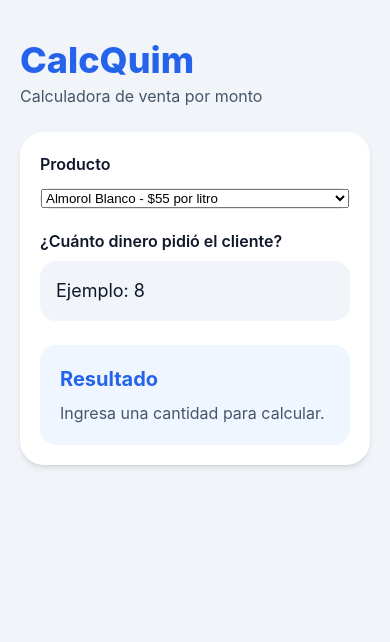
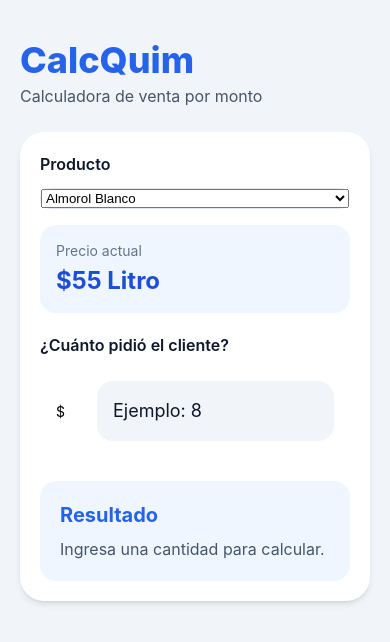
Before and after one commit to PalomaRmMz/calcQuim, a React Native app: screen / in a window 390 px wide. Shown: the top 642 px of the page. Built offline with nearby package versions, Linux system fonts and the light colour scheme.

Commit message:
calculo por dinero

```diff
--- a/src/components/ResultBox.js
+++ b/src/components/ResultBox.js
@@ -10,7 +10,7 @@ export default function ResultBox({ amount, product, quantity, milliliters }) {
             {numericAmount > 0 ? (
                 <>
                     <Text className="mb-1 text-lg text-slate-900">
-                        Debes vender: {quantity.toFixed(2)} {product.unit}
+                        Debes vender: {quantity.toFixed(2)} litro(s){/*{product.unit}*/}
                     </Text>
 
                     {product.unit === "litro" && (
--- a/src/screens/CalculatorScreen.js
+++ b/src/screens/CalculatorScreen.js
@@ -37,24 +37,44 @@ export default function CalculatorScreen() {
                         <Picker
                             selectedValue={selectedProduct.id}
                             onValueChange={(productId) => {
-                                const product = products.find((item) => item.id === productId);
+                                const product = products.find(
+                                    (item) => item.id === productId
+                                );
+
                                 setSelectedProduct(product);
                             }}
                         >
                             {products.map((product) => (
                                 <Picker.Item
                                     key={product.id}
-                                    label={`${product.name} - $${product.price} por ${product.unit}`}
+                                    label={product.name}
                                     value={product.id}
                                 />
                             ))}
                         </Picker>
                     </View>
 
-                    <Text className="mt-5 mb-2 text-base font-semibold text-slate-900">
-                        ¿Cuánto dinero pidió el cliente?
+                    <View className="mt-4 rounded-2xl bg-blue-50 p-4">
+                        <Text className="text-sm text-slate-500">
+                            Precio actual
                         </Text>
 
+                        <Text className="mt-1 text-2xl font-bold text-blue-700">
+                            ${selectedProduct.price} Litro
+                        </Text>
+
+                    </View>
+
+                    <Text className="mt-5 mb-2 text-base font-semibold text-slate-900">
+                        ¿Cuánto pidió el cliente?
+                    </Text>
+
+                    <View className="flex-row">
+                        <View className="flex-2 items-center justify-center p-4">
+                            <Text>$</Text>
+                        </View>
+
+                        <View className="flex-1 p-4">
                             <TextInput
                                 className="rounded-2xl bg-slate-100 px-4 py-4 text-lg text-slate-900"
                                 placeholder="Ejemplo: 8"
@@ -62,6 +82,8 @@ export default function CalculatorScreen() {
                                 value={amount}
                                 onChangeText={setAmount}
                             />
+                        </View>
+                    </View>
 
                     <ResultBox
                         amount={amount}
```
Lines whose indentation alone changed are shown as unchanged.
